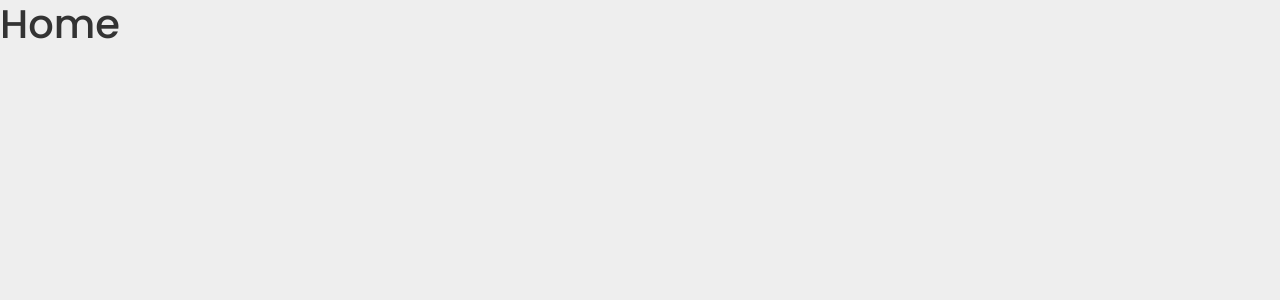
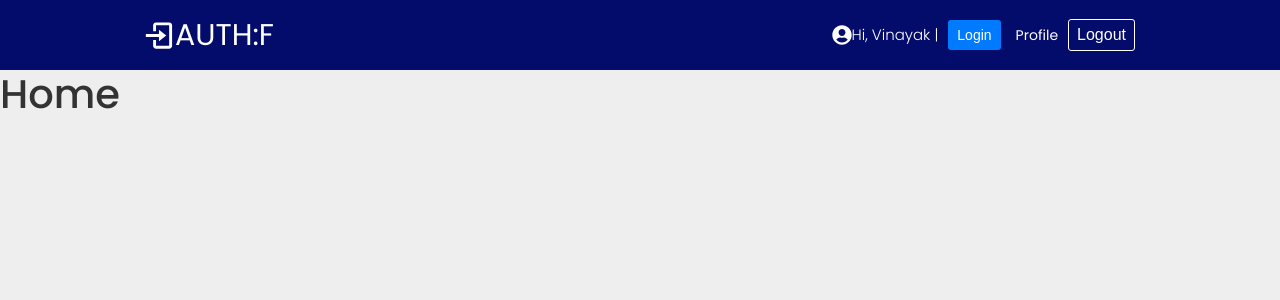
Before and after one commit to VinayakSingh2001/minorProject, a React (Create React App) app in the folder frontend/: page / in a window 1280 px wide. Shown: the top 300 px of the page. Built offline with nearby package versions, Linux system fonts and the light colour scheme.

Commit message:
added header component

```diff
--- /dev/null
+++ b/frontend/src/components/header/Header.js
@@ -0,0 +1,45 @@
+import React from "react";
+import "./Header.scss";
+import { BiLogIn } from "react-icons/bi";
+import { FaUserCircle } from "react-icons/fa";
+import { Link, NavLink, useNavigate } from "react-router-dom";
+
+const activeLink = ({ isActive }) => (isActive ? "active" : "");
+
+const Header = () => {
+  const navigate = useNavigate();
+  const goHome = () => {
+    navigate("/");
+  };
+  return (
+    <header className="header">
+      <nav>
+        <div className="logo" onClick={goHome}>
+          <BiLogIn size={35} />
+          <span>AUTH:F</span>
+        </div>
+        <ul className="home-links">
+          <li className="--flex-center">
+            <FaUserCircle size={20} />
+            <p className="--color-white">Hi, Vinayak |</p>
+          </li>
+          <li>
+            <button className="--btn --btn-primary">
+              <Link to="/login">Login</Link>
+            </button>
+          </li>
+          <li>
+            <NavLink to="/profile" className={activeLink}>
+              Profile
+            </NavLink>
+          </li>
+          <li>
+            <button className="--btn --btn-secondary">Logout</button>
+          </li>
+        </ul>
+      </nav>
+    </header>
+  );
+};
+
+export default Header;
--- /dev/null
+++ b/frontend/src/components/header/Header.scss
@@ -0,0 +1,42 @@
+.header {
+    background-color: #030b6b;
+    height: 7rem;
+
+    display: flex;
+    justify-content: center;
+    align-items: center;
+    // max-width: 1000px;
+    width: 100%;
+    margin: 0 auto;
+    padding: 0 20px;
+
+    & nav {
+      width: 100%;
+      max-width: 1000px;
+      color: #fff;
+      display: flex;
+      justify-content: space-between;
+      align-items: center;
+
+      & > .logo {
+        color: #fff;
+        display: flex;
+        justify-content: center;
+        align-items: center;
+        font-size: 3rem;
+        cursor: pointer;
+      }
+    }
+  }
+  .home-links {
+    display: flex;
+    justify-content: center;
+    align-items: center;
+    & li a {
+      color: #fff;
+    }
+    & > * {
+      margin-left: 1rem;
+      color: #fff;
+    }
+  }
--- a/frontend/src/pages/home/Home.js
+++ b/frontend/src/pages/home/Home.js
@@ -1,8 +1,10 @@
 import React from "react";
+import Header from "../../components/header/Header";
 
 const Home = () => {
   return (
     <div>
+      <Header />
       <h1>Home</h1>
     </div>
   );
```
Also changed, not shown: frontend/src/components/footer/Footer.js (added), frontend/src/components/footer/Footer.scss (added).
